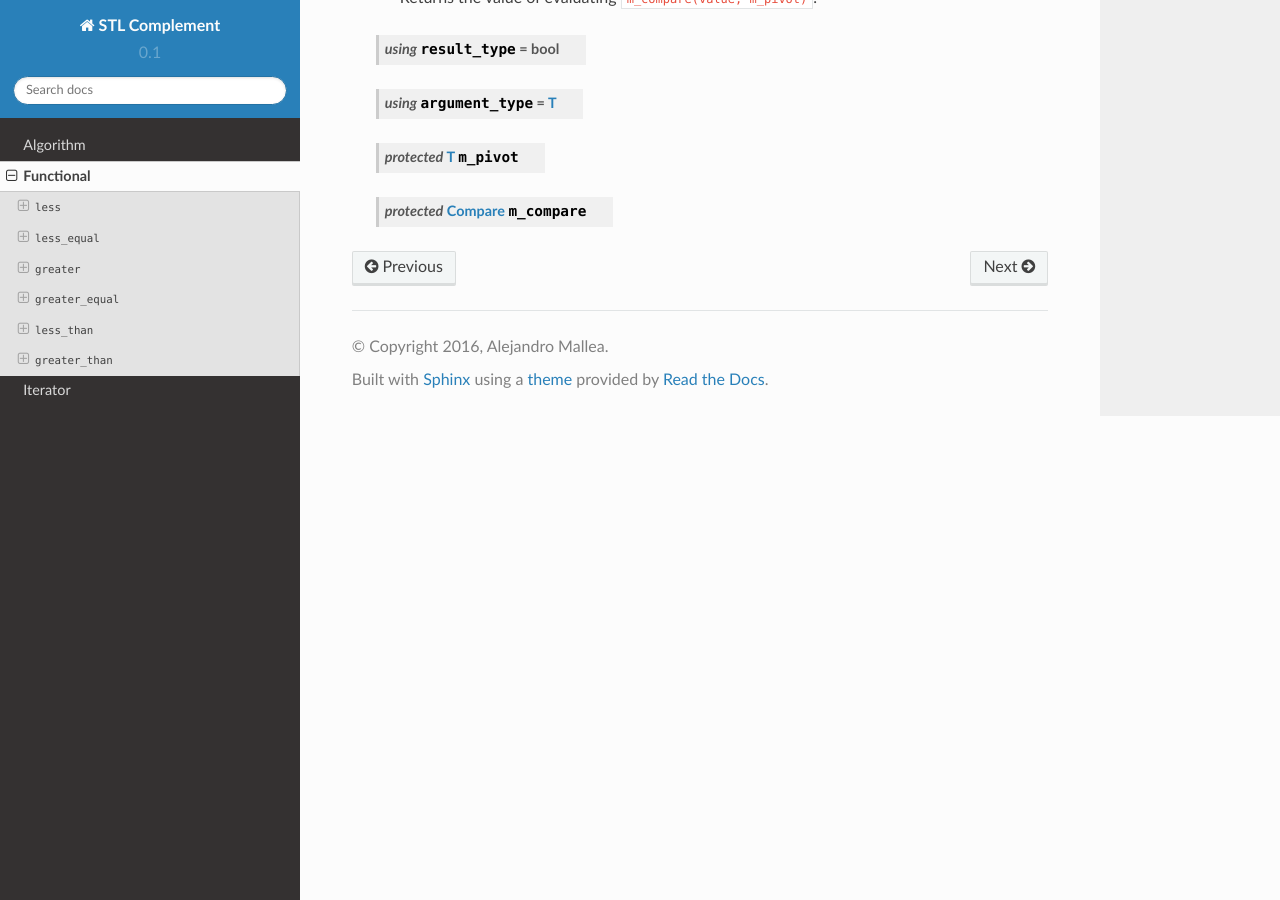
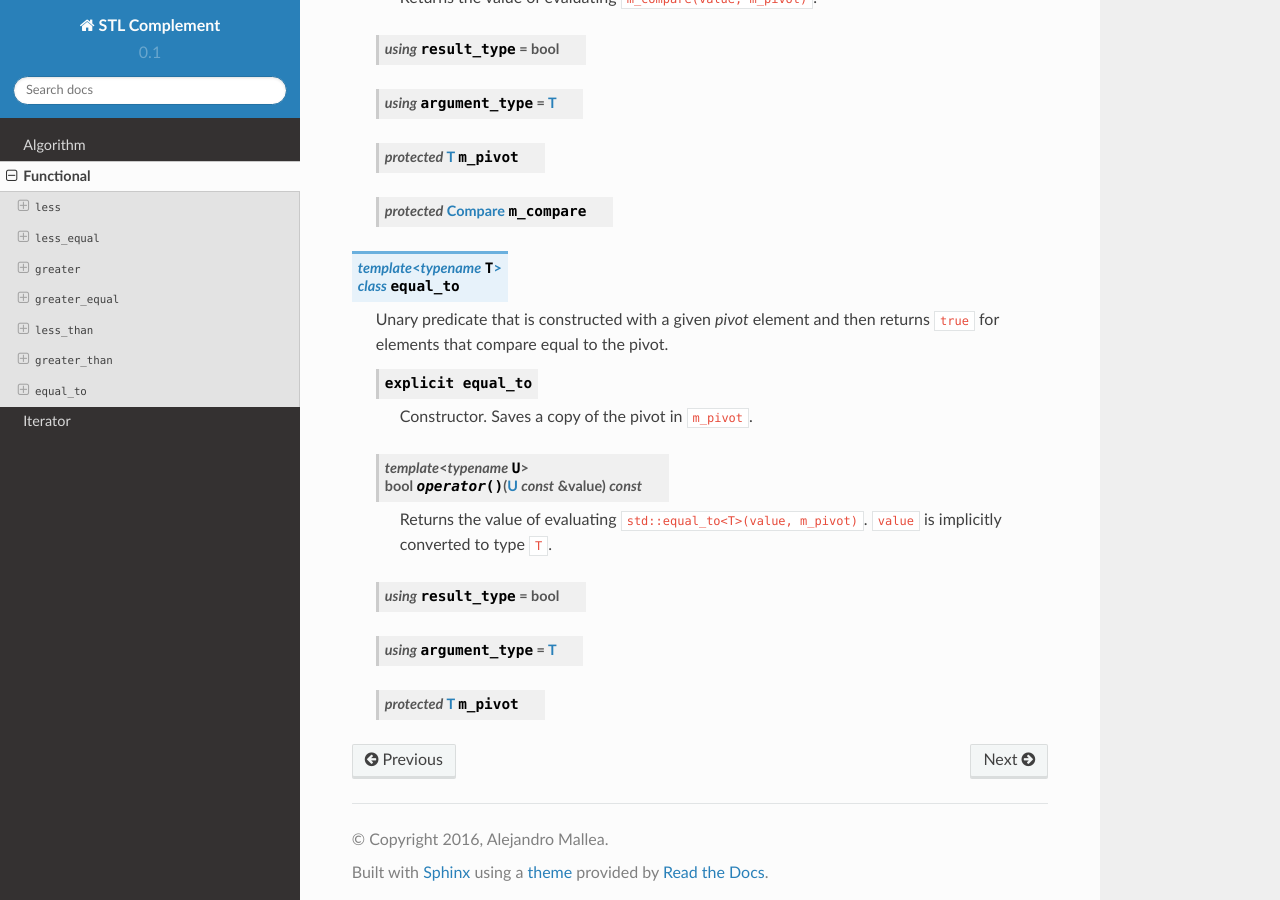
Before and after one commit to janoma/STL-Complement, a Sphinx documentation site: the page built from doc/functional.rst, in a window 1280 px wide and 900 px high, scrolled down 2383 px. Built offline with Sphinx 7.4.7 and the Read the Docs theme 2.0.0, drawn with Linux system fonts in a browser that asks for light colours.

Commit message:
Adds an equal_to function object.

```diff
--- a/doc/functional.rst
+++ b/doc/functional.rst
@@ -114,3 +114,25 @@ Functional
    .. cpp:member:: protected T m_pivot
 
    .. cpp:member:: protected Compare m_compare
+
+.. cpp:class:: template <typename T> \
+               equal_to
+
+   Unary predicate that is constructed with a given *pivot* element and then
+   returns ``true`` for elements that compare equal to the pivot.
+
+   .. cpp:function:: explicit equal_to
+
+      Constructor. Saves a copy of the pivot in ``m_pivot``.
+
+   .. cpp:function:: template <typename U> \
+                     bool operator()(U const& value) const
+
+      Returns the value of evaluating ``std::equal_to<T>(value, m_pivot)``.
+      ``value`` is implicitly converted to type ``T``.
+
+   .. cpp:type:: result_type = bool
+
+   .. cpp:type:: argument_type = T
+
+   .. cpp:member:: protected T m_pivot
```
Also changed, not shown: 3 other files.
